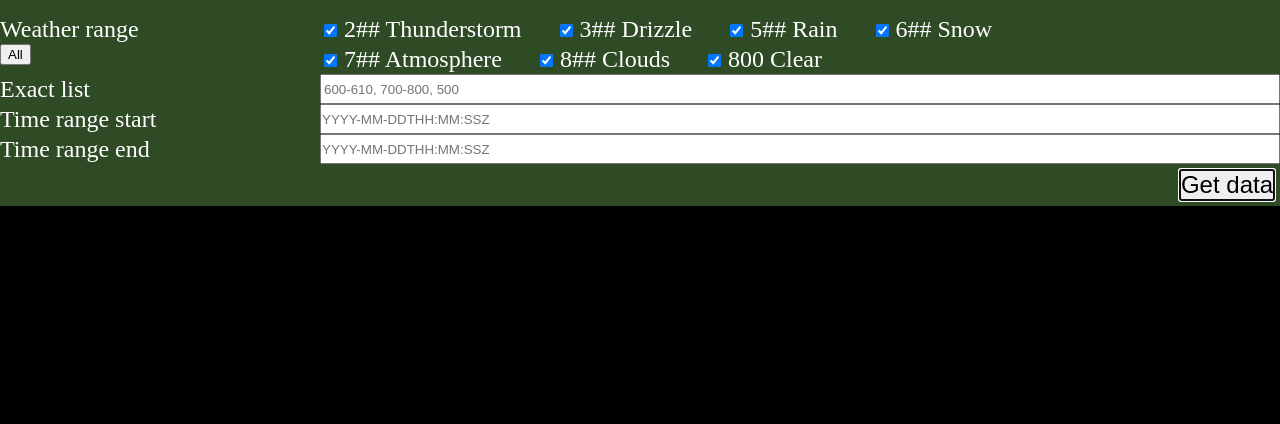
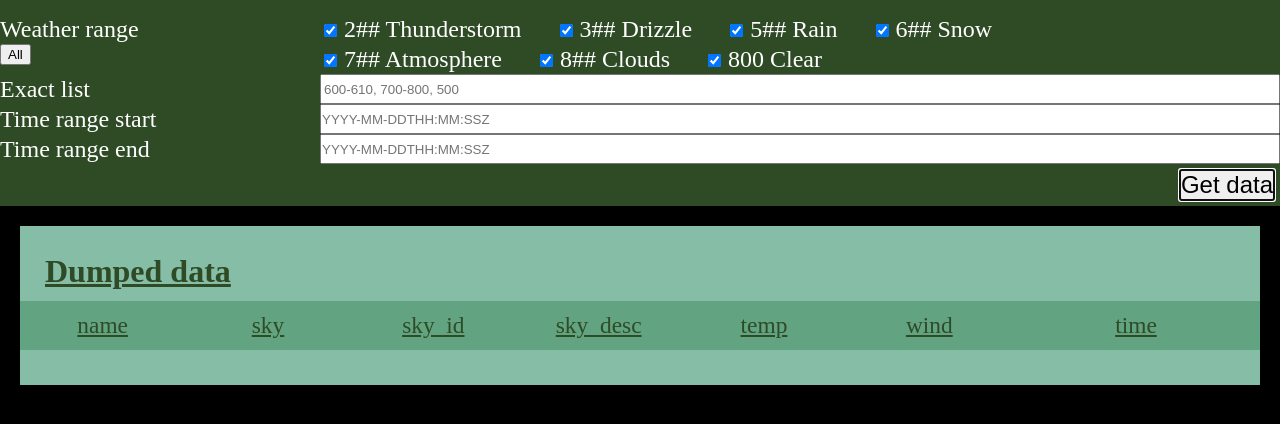
Before and after one commit to aecobb53/weatherman, a FastAPI app: page /dump in a window 1280 px wide. Shown: the part 120-544 px from the top of the page. Run offline with FastAPI, Linux system fonts and the light colour scheme; parts of the project's set-up code (start-up, migrations or seed data) failed here and were passed over.

Commit message:
working table

```diff
--- a/etc/weatherman.yml
+++ b/etc/weatherman.yml
@@ -62,3 +62,12 @@ timer:
     intervul: 15
     intervul_multiplier: .75
     sleep: 60
+datetime_str: '%Y-%m-%dT%H:%M:%SZ'
+dump_webpage_list:
+    - name
+    - sky
+    - sky_id
+    - sky_desc
+    - temp
+    - wind
+    - time
--- a/main.py
+++ b/main.py
@@ -54,7 +54,8 @@ class WeatherMan:
             self.config = yaml.load(ycf, Loader=yaml.FullLoader)
 
         logit.info(f"lines of the config")
-        logit.info(f"{json.dumps(self.config, indent=4)}")
+        logit.info(f"Yml config {json.dumps(self.config)}")
+        # logit.info(f"{json.dumps(self.config, indent=4)}")
 
         self.name = self.config['name']
         self.private_config_path = self.config['private_config_path']
@@ -511,8 +512,19 @@ def poll_data():
 @app.get('/dump')
 def data_dump(request: Request):
     logit.debug('Sending dump')
-    dump = WM.bad_weather_dump()
-    return templates.TemplateResponse("dump.html", {"request": request})
+    dump_list = []
+    for weatherdata in WM.bad_weather_dump():
+        new_dct = {i:None for i in WM.config['dump_webpage_list']}
+        dct = dict(weatherdata)
+        for i,j in dct.items():
+            if i == 'time':
+                dct[i] = datetime.datetime.strftime(j, WM.config['datetime_str'])
+            if i in WM.config['dump_webpage_list']:
+                new_dct[i] = j
+        dump_list.append(new_dct)
+    # logit.debug(f"dump list{dump_list}")
+    return templates.TemplateResponse("dump.html", {"request": request, 'list':dump_list})
+    # return templates.TemplateResponse("dump.html", {"request": request})
 
 @app.get('/full_dump')
 def full_data_dump():
--- a/static/dump.css
+++ b/static/dump.css
@@ -60,3 +60,44 @@ label {
     padding: 0;
     font-size: 24px;
 }
+
+.dump-data {
+    margin: 20px;
+    background-color: #85bda6;
+    color: #2f4b26;
+}
+.dump-header {
+    font-size: 32px;
+    margin: 0;
+    padding: 25px 25px 10px;
+    text-decoration: underline;
+}
+.dump-list {
+    list-style-type: none;
+    margin: 0 0;
+    padding: 0 0;
+    left: 50px;
+    font-size: 18px;
+    background-color: #62A381;
+    display: grid;
+    grid-template-columns: 1fr 1fr 1fr 1fr 1fr 1fr 1.5fr;
+    /* text-align: left; */
+}
+.dump-list .dump-table-header {
+    margin: 10px;
+    padding: 0;
+    text-align: center;
+    font-size: 130%;
+    text-decoration: underline;
+}
+.dump-list > div > p {
+    margin: 2px 5px;
+    padding 0
+    text-align: left;
+}
+.dump-list > div:nth-of-type(odd) {
+    background-color: #85bda6;
+}
+.dump-list li {
+    padding: 10px 50px;
+}
--- a/static/state.css
+++ b/static/state.css
@@ -23,9 +23,3 @@
 .state-list li {
     padding: 10px 50px;
 }
-/* .state-list li {
-    margin: 10px 50px;
-} */
-/* .state-list li {
-    margin: 5px;
-} */
--- a/templates/dump.html
+++ b/templates/dump.html
@@ -4,10 +4,12 @@
 
 <html>
     <head>
+        <!-- <link rel="stylesheet" href="static/base.css"> -->
         <link rel="stylesheet" href="static/dump.css">
+        <!-- <link rel="stylesheet" href="static/state.css"> -->
     </head>
     <body>
-        <section>
+        <div>
             <form action="" class="selectors">
                 <div class="ranges">
                     <div><label class="selector-indicator" for="code">Weather range</label></div>
@@ -83,8 +85,29 @@
                     <input type="submit" value="Get data">
                 </div> -->
             </form>
-        </section>
-
+        </div>
+        <div class="dump-data">
+            <h2 class="dump-header">Dumped data</h2>
+            <section class="dump-list">
+                <p class="dump-table-header">name</p>
+                <p class="dump-table-header">sky</p>
+                <p class="dump-table-header">sky_id</p>
+                <p class="dump-table-header">sky_desc</p>
+                <p class="dump-table-header">temp</p>
+                <p class="dump-table-header">wind</p>
+                <p class="dump-table-header">time</p>
+                {% for dict_item in list %}
+                    {% for key, value in dict_item.items() %}
+                        <!-- <h1>Key: {{key}}</h1>
+                        <h2>Value: {{value}}</h2> -->
+                        <div>
+                            <p>{{value}}</p>
+                        </div>
+                    {% endfor %}
+                {% endfor %}
+            </section>
+            <p class="dump-header"> </p>
+        </div>
     </body>
 </html>
 
```
Also changed, not shown: 1 other file.
